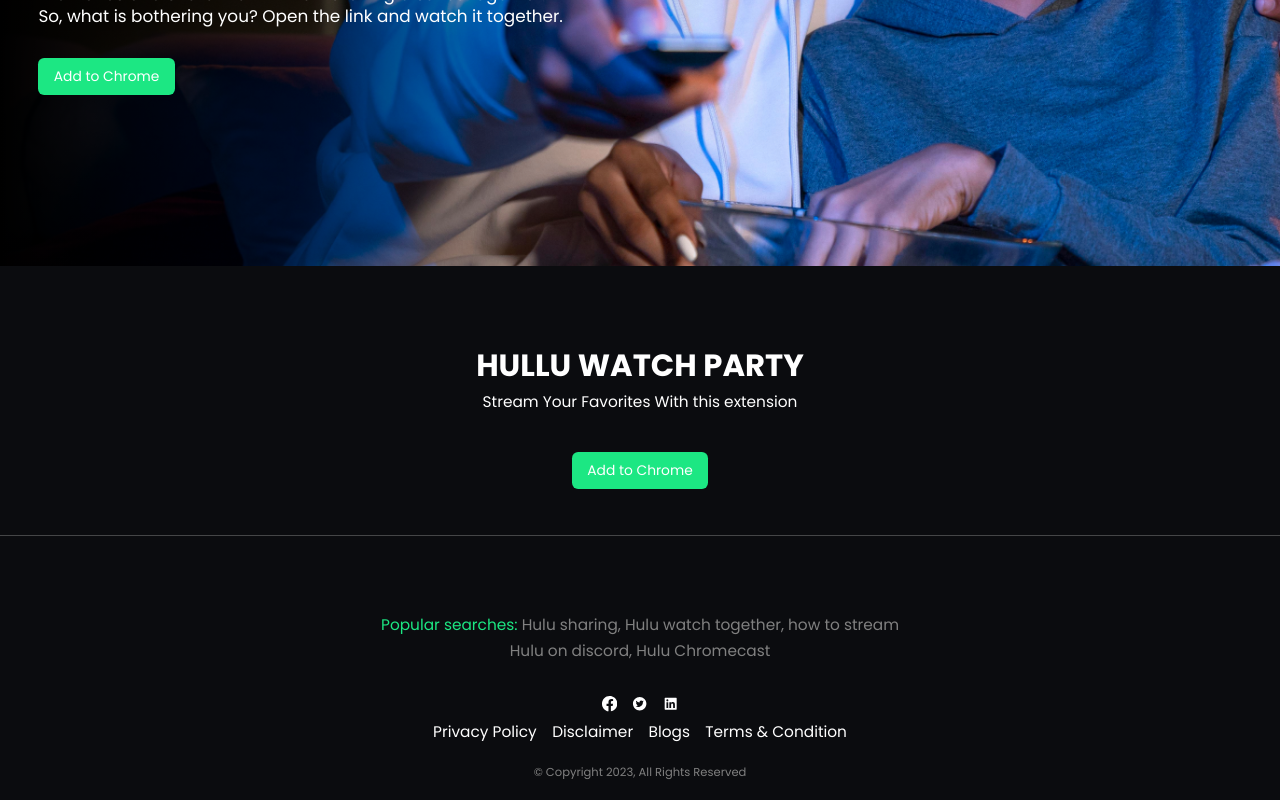
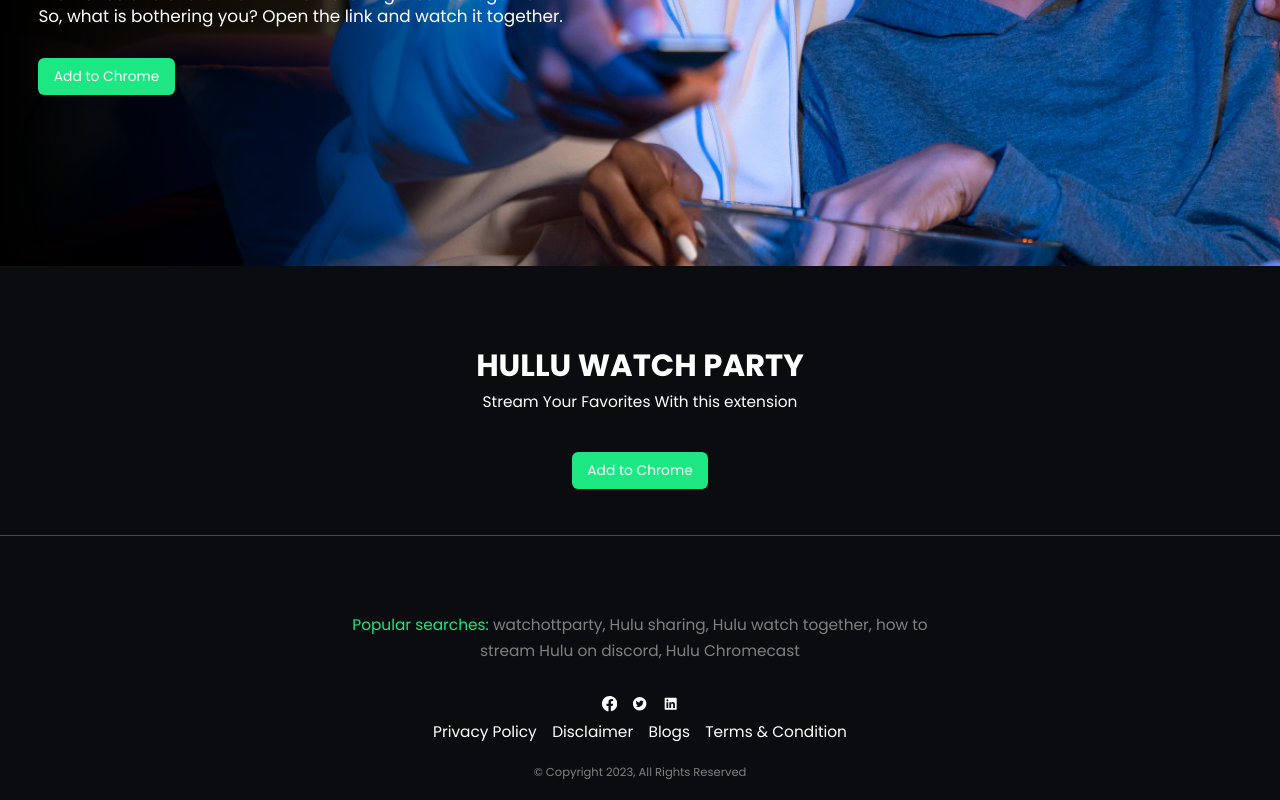
Before and after one commit to TrippyRahul/hulu-watch-party-website, a Next.js app: page /features in a window 1280 px wide. Shown: the part 523-1323 px from the top of the page. Built offline with nearby package versions, Linux system fonts and the light colour scheme.

Commit message:
add watchottparty external link

```diff
--- a/src/app/components/Footer.jsx
+++ b/src/app/components/Footer.jsx
@@ -30,8 +30,12 @@
         <div className={styles.content}>
           <div className={styles["popular-searches"]}>
             <p>
-              <span>Popular searches:</span> Hulu sharing, Hulu watch together,
-              how to stream Hulu on discord, Hulu Chromecast
+              <span>Popular searches:</span>{" "}
+              <a href="https://www.watchottparty.com/" target="_blank">
+                watchottparty
+              </a>
+              , Hulu sharing, Hulu watch together, how to stream Hulu on
+              discord, Hulu Chromecast
             </p>
           </div>
           <ul>
```
